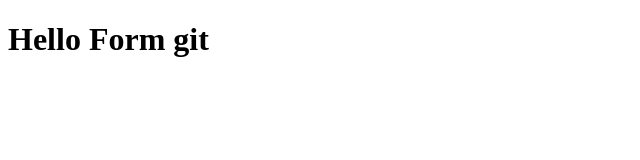
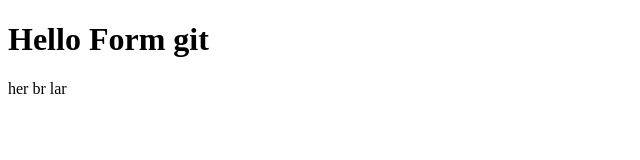
Before and after one commit to Aizen-09/git-test, a plain HTML site: page index.html in a window 1280 px wide. Shown: the full height of the page, 0-640 px from the left. Drawn offline with Linux system fonts and the light colour scheme.

Commit message:
change 1

```diff
--- a/index.html
+++ b/index.html
@@ -7,5 +7,6 @@
   </head>
   <body>
     <h1>Hello Form git</h1>
+    <div>her br lar</div>
   </body>
 </html>
```
